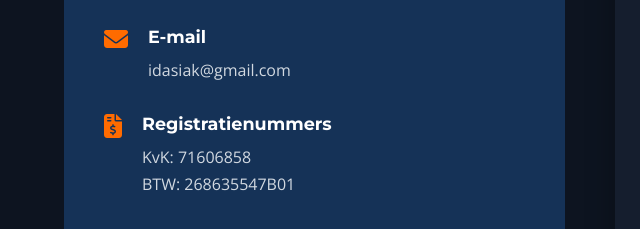
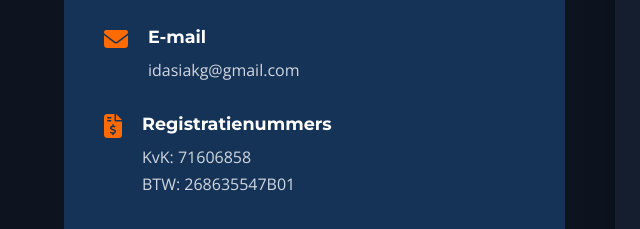
Before and after one commit to rodzyn0688/gkinlux, a plain HTML site: page index.html in a window 1280 px wide. Shown: the part 3673-3902 px from the top of the page, 0-640 px from the left. Drawn offline with nearby package versions, Linux system fonts and the light colour scheme.

Commit message:
Update index.html

```diff
--- a/index.html
+++ b/index.html
@@ -493,7 +493,7 @@
                             <h4 class="lang-nl">E-mail</h4>
                             <h4 class="lang-en">Email</h4>
                             <h4 class="lang-pl">E-mail</h4>
-                            <a href="mailto:idasiak@gmail.com">idasiak@gmail.com</a>
+                            <a href="mailto:idasiakg@gmail.com">idasiakg@gmail.com</a>
                         </div>
                     </div>
 
```
